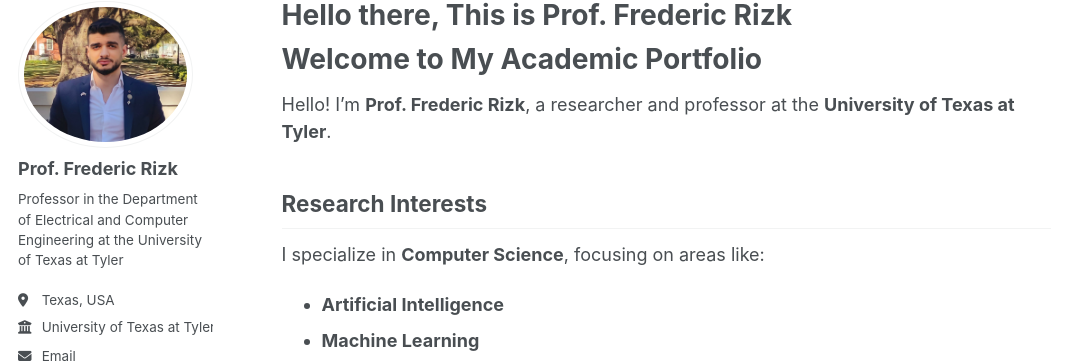
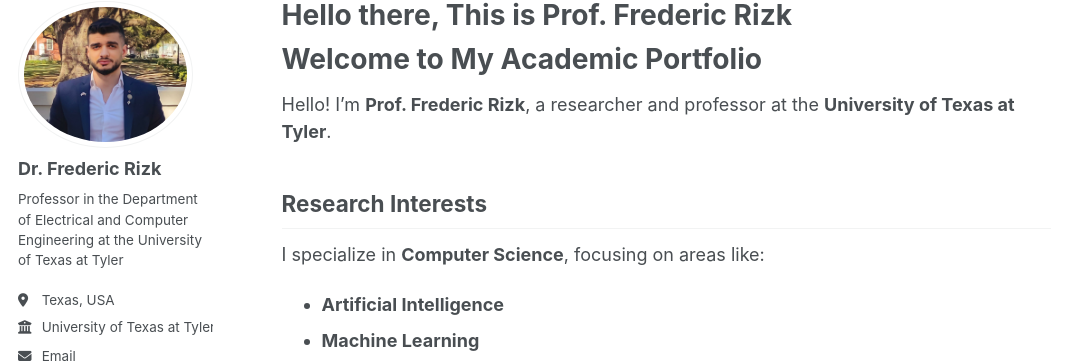
Before and after one commit to FredericRizk/CARISET.github.io, a Jekyll site: the page built from _pages/about.md, in a window 1280 px wide. Shown: the part 98-461 px from the top of the page, without its empty margins (0-1075 px from the left). Built offline with Jekyll 4.4.1, drawn with Linux system fonts in a browser that asks for light colours; some web fonts are replaced; a script that is not in the unit is left out.

Commit message:
Update _config.yml

```diff
--- a/_config.yml
+++ b/_config.yml
@@ -24,7 +24,7 @@ repository               : "fredericrizk/CARISET.github.io"
 author:
   # Biographic information
   avatar           : "profilepic.png"
-  name             : "Prof. Frederic Rizk"
+  name             : "Dr. Frederic Rizk"
   pronouns         : # example: "she/her"
   bio              : "Professor in the Department of Electrical and Computer Engineering at the University of Texas at Tyler"
   location         : "Texas, USA"
```
